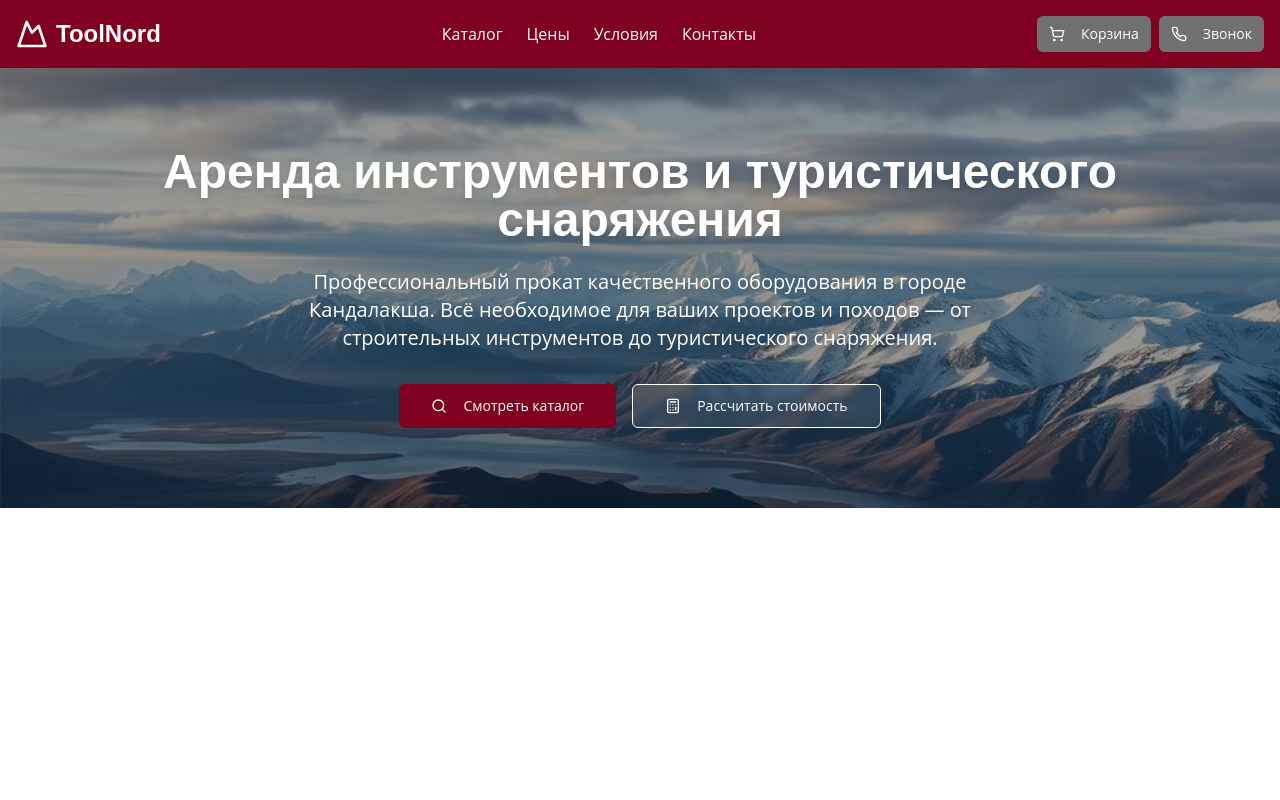
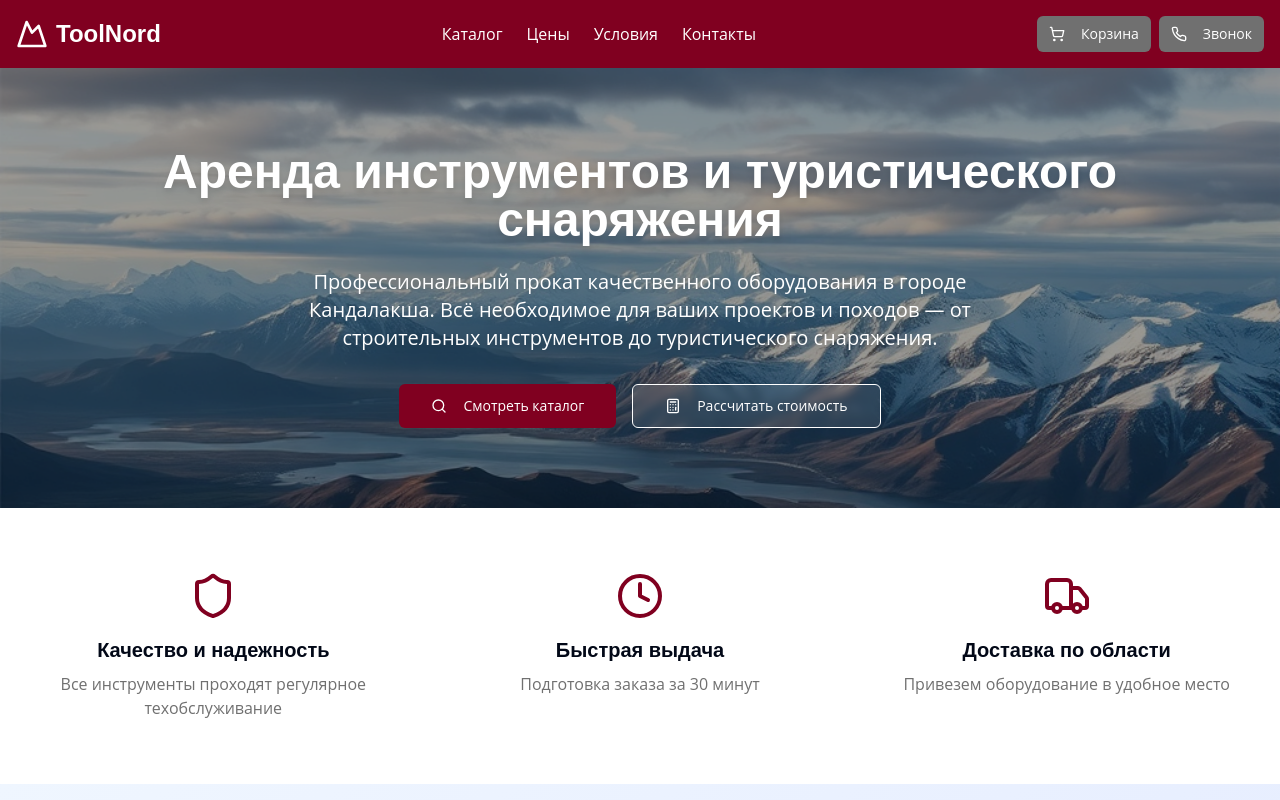
Before and after one commit to pr-poehali-dev/tool-rental-project, a React (Vite) app: page / in a window 1280 px wide. Shown: the top 800 px of the page. Built offline with nearby package versions, Linux system fonts and the light colour scheme.

Commit message:
Исправить отображение блоков на сайте

```diff
--- a/src/components/Features.tsx
+++ b/src/components/Features.tsx
@@ -10,12 +10,12 @@ export default function Features() {
             <h3 className="font-heading text-xl font-semibold mb-2">Качество и надежность</h3>
             <p className="text-secondary">Все инструменты проходят регулярное техобслуживание</p>
           </div>
-          <div className="text-center">
+          <div className="text-center opacity-0 animate-fade-in" style={{animationDelay: '0.4s', animationFillMode: 'forwards'}}>
             <Icon name="Clock" size={48} className="text-primary mx-auto mb-4" />
             <h3 className="font-heading text-xl font-semibold mb-2">Быстрая выдача</h3>
             <p className="text-secondary">Подготовка заказа за 30 минут</p>
           </div>
-          <div className="text-center">
+          <div className="text-center opacity-0 animate-fade-in" style={{animationDelay: '0.5s', animationFillMode: 'forwards'}}>
             <Icon name="Truck" size={48} className="text-primary mx-auto mb-4" />
             <h3 className="font-heading text-xl font-semibold mb-2">Доставка по области</h3>
             <p className="text-secondary">Привезем оборудование в удобное место</p>
--- a/src/index.css
+++ b/src/index.css
@@ -99,3 +99,20 @@
     @apply bg-background text-foreground;
   }
 }
+
+@layer utilities {
+  @keyframes fade-in {
+    from {
+      opacity: 0;
+      transform: translateY(20px);
+    }
+    to {
+      opacity: 1;
+      transform: translateY(0);
+    }
+  }
+
+  .animate-fade-in {
+    animation: fade-in 0.8s ease-out;
+  }
+}
```
